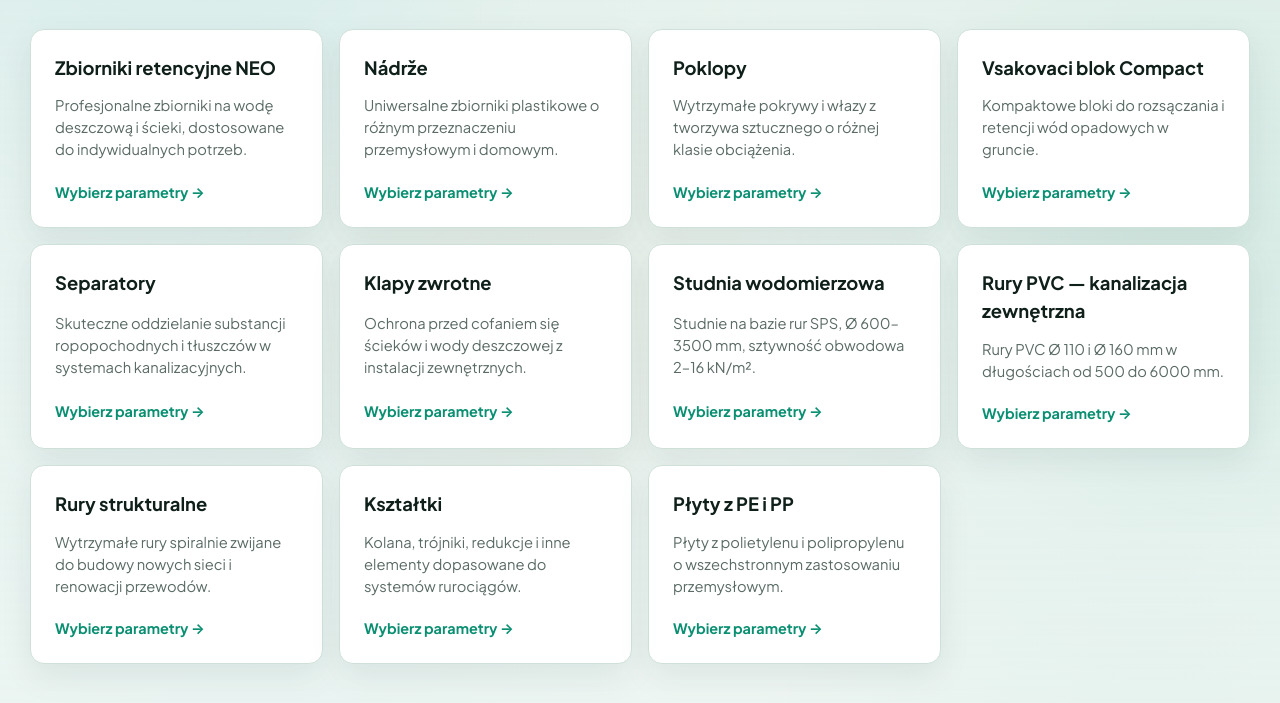
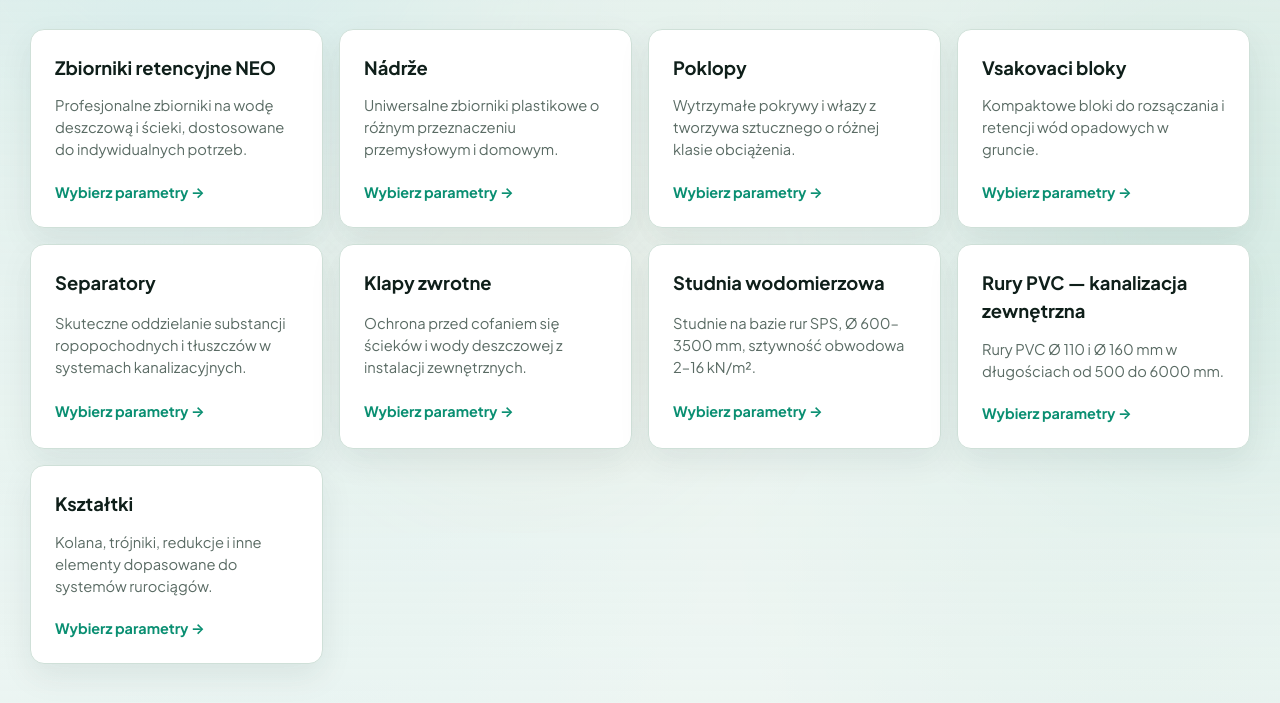
Before and after one commit to korneshon69/NeoPlasty, a website: page index.html in a window 1280 px wide. Shown: the part 267-970 px from the top of the page. Drawn offline with Linux system fonts and the light colour scheme.

Commit message:
Update index.html

```diff
--- a/index.html
+++ b/index.html
@@ -98,7 +98,7 @@
             </article>
 
             <article class="catalog-card reveal reveal-delay-4" data-product-select="vsakovaci-blok-compact">
-              <h3>Vsakovaci blok Compact</h3>
+              <h3>Vsakovaci bloky</h3>
               <p>Kompaktowe bloki do rozsączania i retencji wód opadowych w gruncie.</p>
               <span class="catalog-link">Wybierz parametry →</span>
             </article>
@@ -115,33 +115,21 @@
               <span class="catalog-link">Wybierz parametry →</span>
             </article>
 
-                   <article class="catalog-card reveal reveal-delay-3" data-product-select="studnie">
+            <article class="catalog-card reveal reveal-delay-3" data-product-select="studnie">
               <h3>Studnia wodomierzowa</h3>
               <p>Studnie na bazie rur SPS, Ø 600–3500 mm, sztywność obwodowa 2–16 kN/m².</p>
               <span class="catalog-link">Wybierz parametry →</span>
             </article>
 
-            <article class="catalog-card reveal reveal-delay-4" data-product-select="rury-pvc-kanalizacja">
+            <article class="catalog-card reveal reveal-delay-4" data-product-select="rury-strukturalne">
               <h3>Rury PVC — kanalizacja zewnętrzna</h3>
               <p>Rury PVC Ø 110 i Ø 160 mm w długościach od 500 do 6000 mm.</p>
-              <span class="catalog-link">Wybierz parametry →</span>
-            </article>
-
-            <article class="catalog-card reveal reveal-delay-1" data-product-select="rury-strukturalne">
-              <h3>Rury strukturalne</h3>
-              <p>Wytrzymałe rury spiralnie zwijane do budowy nowych sieci i renowacji przewodów.</p>
               <span class="catalog-link">Wybierz parametry →</span>
             </article>
 
             <article class="catalog-card reveal reveal-delay-2" data-product-select="ksztaltki">
               <h3>Kształtki</h3>
               <p>Kolana, trójniki, redukcje i inne elementy dopasowane do systemów rurociągów.</p>
-              <span class="catalog-link">Wybierz parametry →</span>
-            </article>
-
-            <article class="catalog-card reveal reveal-delay-3" data-product-select="plyty-pe-pp">
-              <h3>Płyty z PE i PP</h3>
-              <p>Płyty z polietylenu i polipropylenu o wszechstronnym zastosowaniu przemysłowym.</p>
               <span class="catalog-link">Wybierz parametry →</span>
             </article>
           </div>
```
